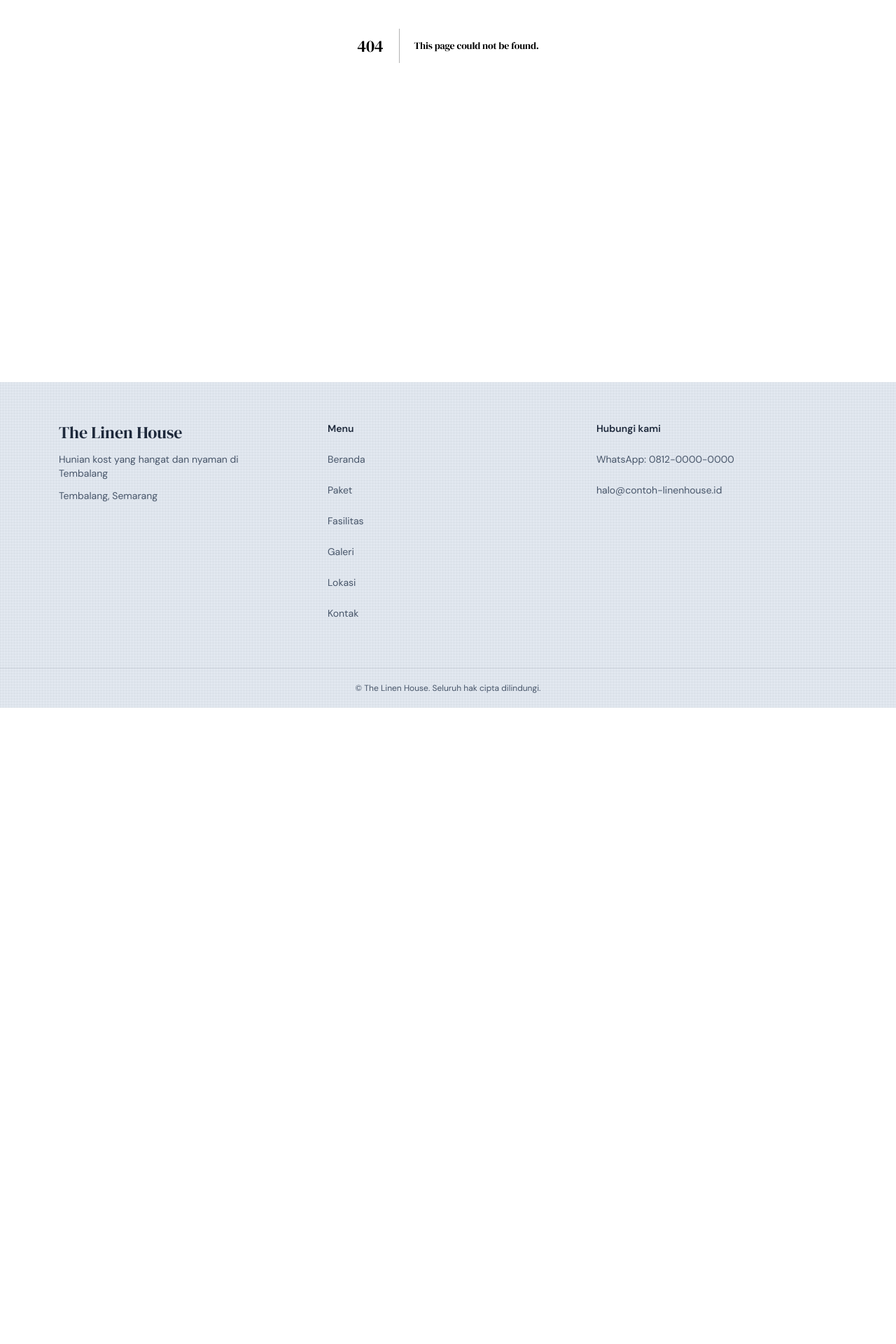
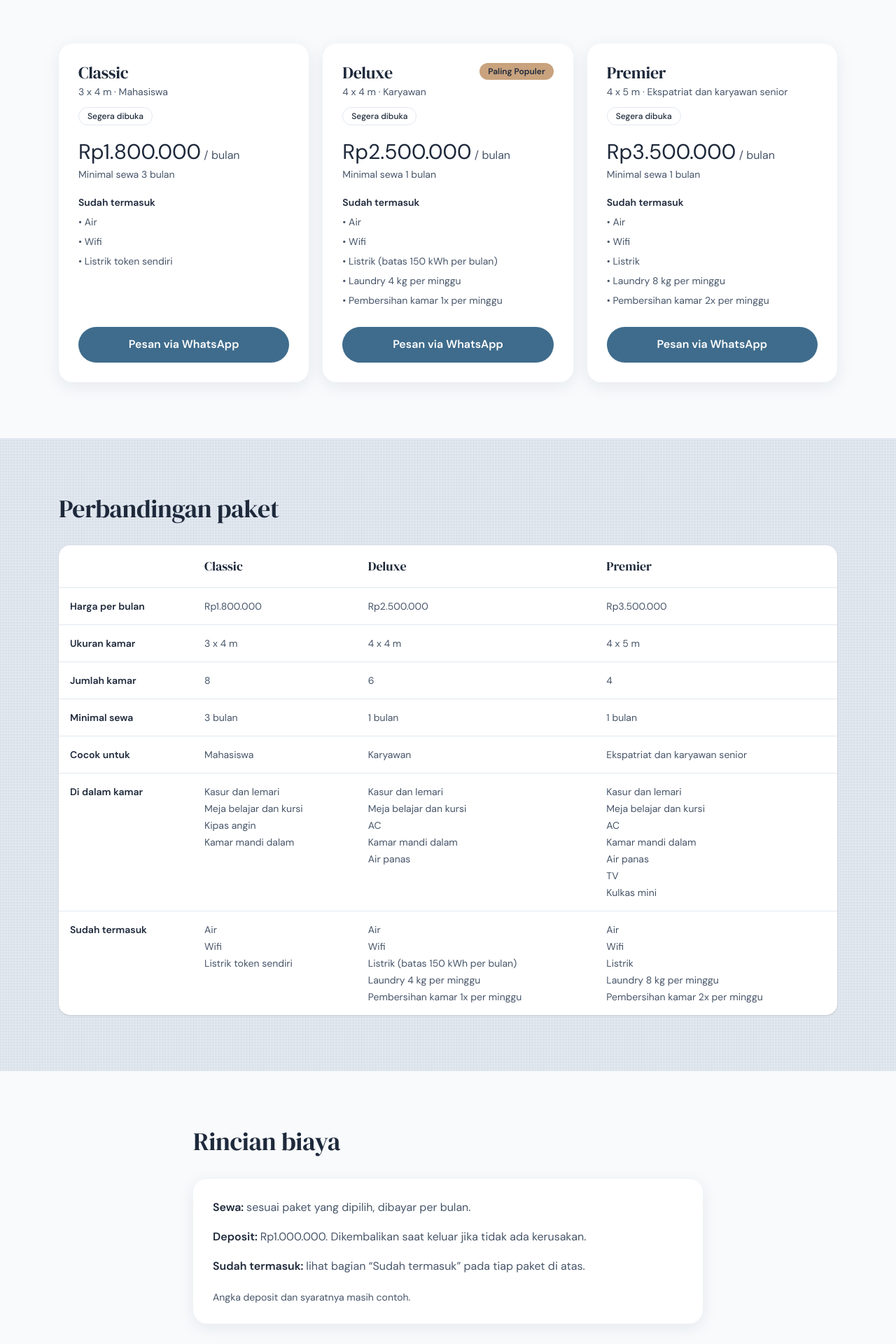
Before and after one commit to tamajrois-sys/the-linen-house, a Next.js app: page /paket in a window 1280 px wide. Before the commit this address had no page. Shown: the part 460-2380 px from the top of the page at 70% size. Before the commit the page ends 1471 px from the top, so only its background shows below. Built offline with nearby package versions, Linux system fonts and the light colour scheme.

Commit message:
Tambah halaman Paket

```diff
--- /dev/null
+++ b/app/paket/page.tsx
@@ -0,0 +1,256 @@
+import type { Metadata } from "next";
+import Reveal from "@/components/Reveal";
+import {
+  DATA_MASIH_CONTOH,
+  contact,
+  kost,
+  packages,
+  rules,
+  type Availability,
+} from "@/lib/kost-data";
+
+export const metadata: Metadata = {
+  title: "Paket Kamar | The Linen House",
+  description:
+    "Pilihan paket kamar, harga per bulan, dan isi paket di The Linen House, Tembalang, Semarang.",
+};
+
+const rupiah = (n: number) => new Intl.NumberFormat("id-ID").format(n);
+
+const availabilityLabel: Record<Availability, string> = {
+  tersedia: "Tersedia",
+  sedikit: "Tinggal sedikit",
+  penuh: "Penuh",
+  segera: "Segera dibuka",
+};
+
+function waLinkFor(packageName: string) {
+  const text = `Halo ${kost.name}, saya tertarik dengan paket ${packageName}. Mohon info ketersediaan dan daftar tunggunya.`;
+  return `https://wa.me/${contact.whatsappNumber}?text=${encodeURIComponent(text)}`;
+}
+
+export default function PaketPage() {
+  return (
+    <>
+      <section className="linen">
+        <div className="mx-auto max-w-6xl px-5 py-14 md:py-20">
+          <Reveal>
+            <h1 className="text-4xl text-foreground md:text-5xl">
+              Paket kamar
+            </h1>
+            <p className="mt-4 max-w-xl text-muted">
+              Pilih paket yang paling pas dengan kebutuhan Anda. Harga dan isi
+              paket dibuat jelas sejak awal.
+            </p>
+            {DATA_MASIH_CONTOH && (
+              <p className="mt-3 text-sm font-medium text-foreground">
+                Catatan: semua harga dan isi paket di halaman ini masih
+                contoh, belum final.
+              </p>
+            )}
+          </Reveal>
+        </div>
+      </section>
+
+      {/* Kartu paket */}
+      <section className="mx-auto max-w-6xl px-5 py-14 md:py-20">
+        <div className="grid gap-5 md:grid-cols-3">
+          {packages.map((p, i) => (
+            <Reveal key={p.id} delay={i * 120}>
+              <div className="card card-lift flex h-full flex-col p-7">
+                <div className="flex flex-wrap items-start justify-between gap-2">
+                  <h2 className="text-2xl text-foreground">{p.name}</h2>
+                  {p.popular && (
+                    <span className="rounded-full bg-sand px-3 py-1 text-xs font-semibold text-foreground">
+                      Paling Populer
+                    </span>
+                  )}
+                </div>
+                <p className="mt-1 text-sm text-muted">
+                  {p.size} &middot; {p.suitableFor}
+                </p>
+                <p className="mt-3 inline-flex w-fit rounded-full border border-surface px-3 py-1 text-xs font-medium text-foreground">
+                  {availabilityLabel[p.availability]}
+                </p>
+                <p className="mt-5 text-3xl text-foreground">
+                  Rp{rupiah(p.pricePerMonth)}
+                  <span className="text-base text-muted"> / bulan</span>
+                </p>
+                <p className="mt-1 text-sm text-muted">
+                  Minimal sewa {p.minStayMonths} bulan
+                </p>
+                <p className="mt-5 text-sm font-semibold text-foreground">
+                  Sudah termasuk
+                </p>
+                <ul className="mt-2 flex flex-1 flex-col gap-2 text-sm text-muted">
+                  {p.includes.map((inc) => (
+                    <li key={inc}>&bull; {inc}</li>
+                  ))}
+                </ul>
+                <a
+                  href={waLinkFor(p.name)}
+                  target="_blank"
+                  rel="noopener noreferrer"
+                  className="btn btn-primary btn-shimmer mt-7 w-full"
+                >
+                  Pesan via WhatsApp
+                </a>
+              </div>
+            </Reveal>
+          ))}
+        </div>
+      </section>
+
+      {/* Tabel perbandingan */}
+      <section className="linen">
+        <div className="mx-auto max-w-6xl px-5 py-14 md:py-20">
+          <Reveal>
+            <h2 className="text-3xl text-foreground md:text-4xl">
+              Perbandingan paket
+            </h2>
+            <p className="mt-3 text-sm text-muted md:hidden">
+              Geser tabel ke samping untuk melihat semua paket.
+            </p>
+          </Reveal>
+
+          <div className="mt-8 overflow-x-auto rounded-2xl bg-white shadow-sm">
+            <table className="w-full min-w-[640px] border-collapse text-left text-sm">
+              <caption className="sr-only">
+                Perbandingan paket kamar {kost.name}
+              </caption>
+              <thead>
+                <tr className="border-b border-surface">
+                  <th scope="col" className="p-4 font-semibold text-foreground">
+                    &nbsp;
+                  </th>
+                  {packages.map((p) => (
+                    <th
+                      key={p.id}
+                      scope="col"
+                      className="p-4 font-serif text-lg font-normal text-foreground"
+                    >
+                      {p.name}
+                    </th>
+                  ))}
+                </tr>
+              </thead>
+              <tbody className="align-top text-muted">
+                <tr className="border-b border-surface">
+                  <th scope="row" className="p-4 font-semibold text-foreground">
+                    Harga per bulan
+                  </th>
+                  {packages.map((p) => (
+                    <td key={p.id} className="p-4">
+                      Rp{rupiah(p.pricePerMonth)}
+                    </td>
+                  ))}
+                </tr>
+                <tr className="border-b border-surface">
+                  <th scope="row" className="p-4 font-semibold text-foreground">
+                    Ukuran kamar
+                  </th>
+                  {packages.map((p) => (
+                    <td key={p.id} className="p-4">
+                      {p.size}
+                    </td>
+                  ))}
+                </tr>
+                <tr className="border-b border-surface">
+                  <th scope="row" className="p-4 font-semibold text-foreground">
+                    Jumlah kamar
+                  </th>
+                  {packages.map((p) => (
+                    <td key={p.id} className="p-4">
+                      {p.rooms}
+                    </td>
+                  ))}
+                </tr>
+                <tr className="border-b border-surface">
+                  <th scope="row" className="p-4 font-semibold text-foreground">
+                    Minimal sewa
+                  </th>
+                  {packages.map((p) => (
+                    <td key={p.id} className="p-4">
+                      {p.minStayMonths} bulan
+                    </td>
+                  ))}
+                </tr>
+                <tr className="border-b border-surface">
+                  <th scope="row" className="p-4 font-semibold text-foreground">
+                    Cocok untuk
+                  </th>
+                  {packages.map((p) => (
+                    <td key={p.id} className="p-4">
+                      {p.suitableFor}
+                    </td>
+                  ))}
+                </tr>
+                <tr className="border-b border-surface">
+                  <th scope="row" className="p-4 font-semibold text-foreground">
+                    Di dalam kamar
+                  </th>
+                  {packages.map((p) => (
+                    <td key={p.id} className="p-4">
+                      <ul className="flex flex-col gap-1">
+                        {p.roomFeatures.map((f) => (
+                          <li key={f}>{f}</li>
+                        ))}
+                      </ul>
+                    </td>
+                  ))}
+                </tr>
+                <tr>
+                  <th scope="row" className="p-4 font-semibold text-foreground">
+                    Sudah termasuk
+                  </th>
+                  {packages.map((p) => (
+                    <td key={p.id} className="p-4">
+                      <ul className="flex flex-col gap-1">
+                        {p.includes.map((inc) => (
+                          <li key={inc}>{inc}</li>
+                        ))}
+                      </ul>
+                    </td>
+                  ))}
+                </tr>
+              </tbody>
+            </table>
+          </div>
+        </div>
+      </section>
+
+      {/* Rincian biaya */}
+      <section className="mx-auto max-w-3xl px-5 py-14 md:py-20">
+        <Reveal>
+          <h2 className="text-3xl text-foreground md:text-4xl">
+            Rincian biaya
+          </h2>
+          <div className="card mt-8 p-7">
+            <ul className="flex flex-col gap-4 text-muted">
+              <li>
+                <span className="font-semibold text-foreground">Sewa: </span>
+                sesuai paket yang dipilih, dibayar per bulan.
+              </li>
+              <li>
+                <span className="font-semibold text-foreground">Deposit: </span>
+                Rp{rupiah(rules.depositRupiah)}. {rules.depositNote}.
+              </li>
+              <li>
+                <span className="font-semibold text-foreground">
+                  Sudah termasuk:{" "}
+                </span>
+                lihat bagian &ldquo;Sudah termasuk&rdquo; pada tiap paket di
+                atas.
+              </li>
+            </ul>
+            {DATA_MASIH_CONTOH && (
+              <p className="mt-5 text-sm text-muted">
+                Angka deposit dan syaratnya masih contoh.
+              </p>
+            )}
+          </div>
+        </Reveal>
+      </section>
+    </>
+  );
+}
```
